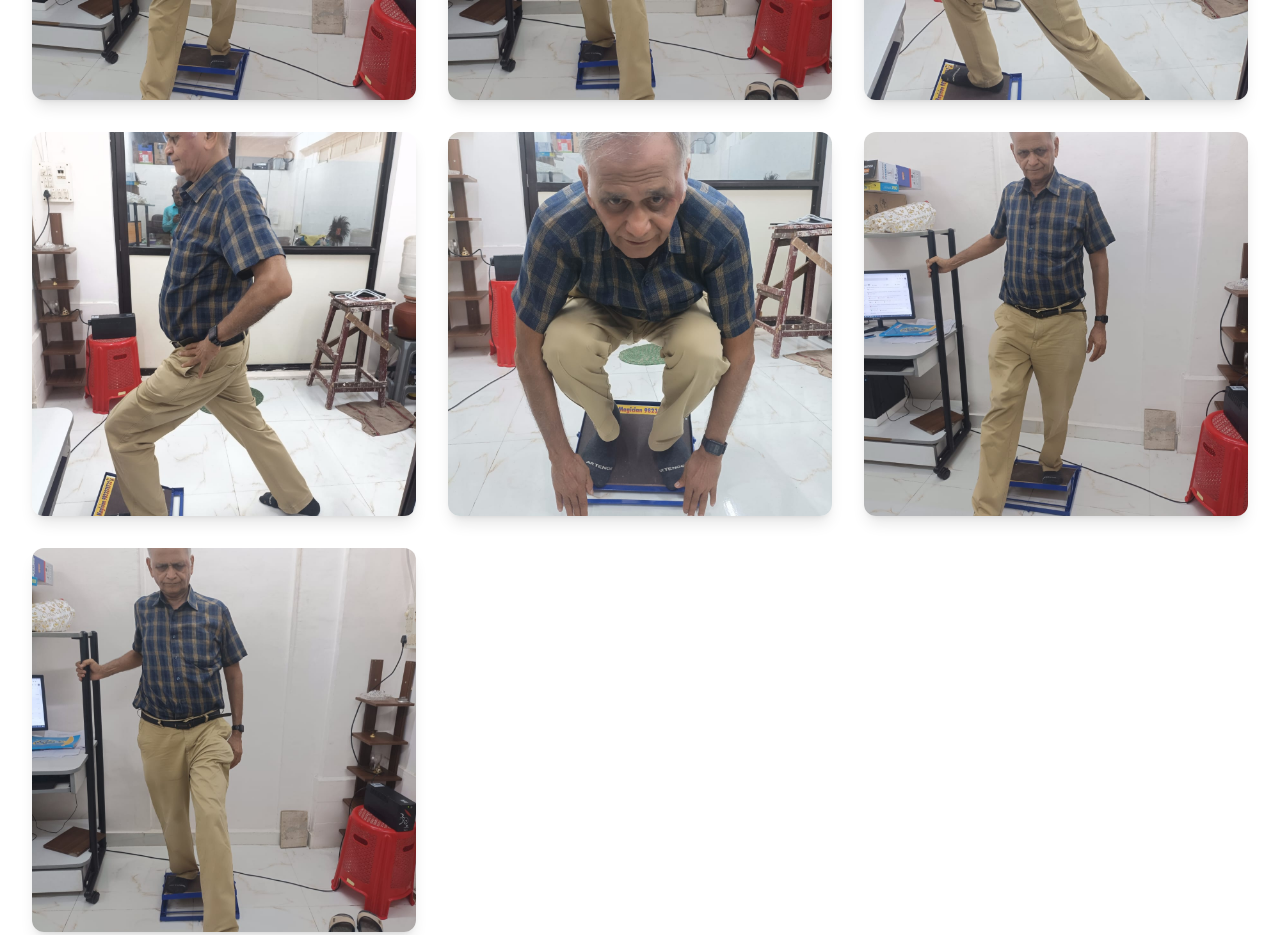
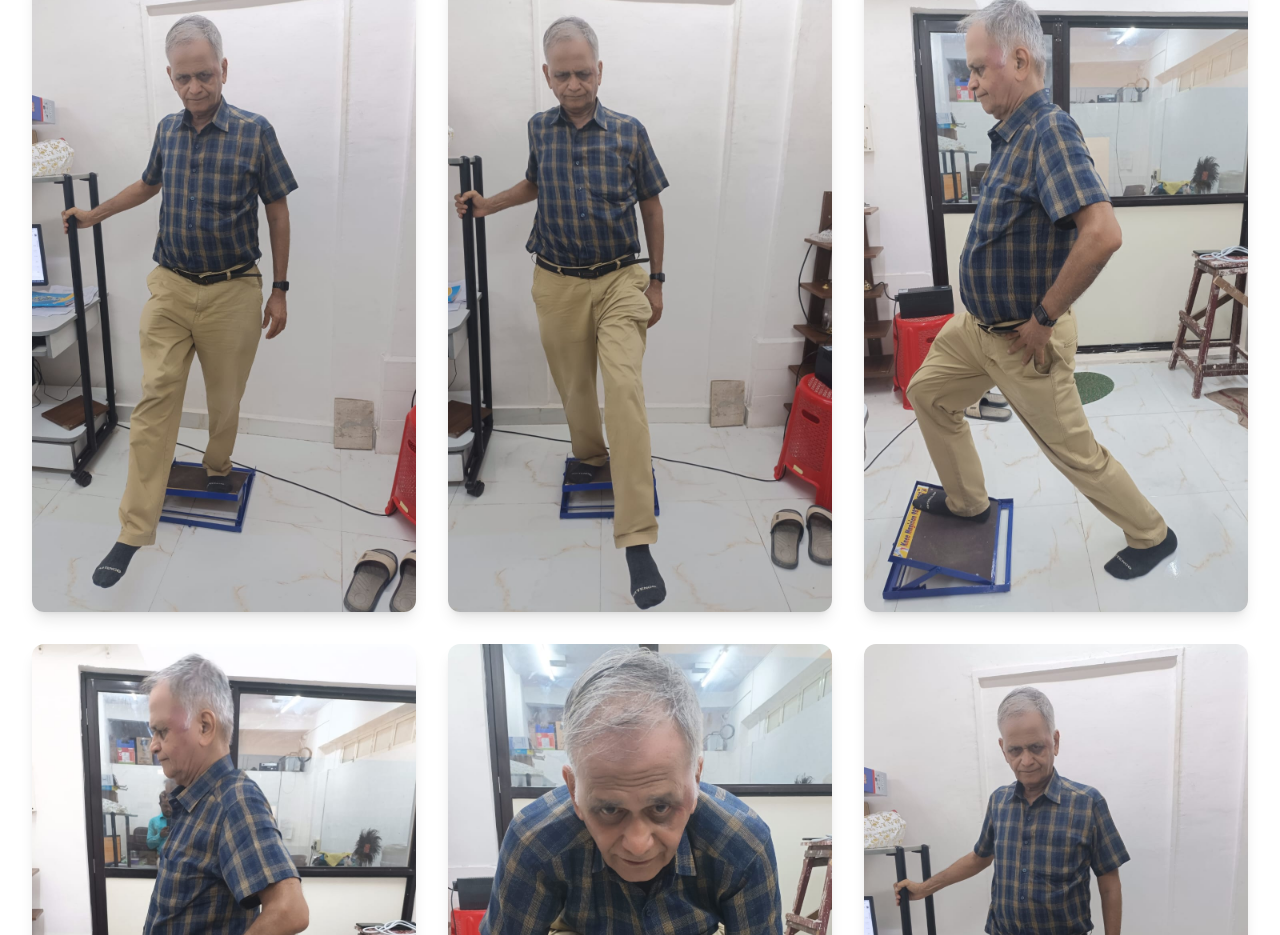
Before and after one commit to topacrobat1/Topacrobat, a plain HTML site: page gallery.html in a window 1280 px wide. Shown: the part 1000-1935 px from the top of the page. Drawn offline with nearby package versions, Linux system fonts and the light colour scheme.

Commit message:
Update gallery.html

```diff
--- a/gallery.html
+++ b/gallery.html
@@ -79,16 +79,16 @@
                 <p class="text-xl text-gray-600">See Knee Magician Exercise Board in action</p>
             </div>
             <div id="gallery-grid" class="grid md:grid-cols-2 lg:grid-cols-3 gap-8">
-                <img src="ex-1.jpeg" alt="Knee Magician ex-1" class="gallery-img rounded-xl shadow-lg aspect-square object-cover fade-in cursor-pointer" />
-                <img src="ex-2.jpeg" alt="Knee Magician ex-2" class="gallery-img rounded-xl shadow-lg aspect-square object-cover fade-in cursor-pointer" />
-                <img src="ex-3.jpeg" alt="Knee Magician ex-3" class="gallery-img rounded-xl shadow-lg aspect-square object-cover fade-in cursor-pointer" />
-                <img src="ex-4.jpeg" alt="Knee Magician ex-4" class="gallery-img rounded-xl shadow-lg aspect-square object-cover fade-in cursor-pointer" />
-                <img src="ex-5.jpeg" alt="Knee Magician ex-5" class="gallery-img rounded-xl shadow-lg aspect-square object-cover fade-in cursor-pointer" />
-                <img src="ex-6.jpeg" alt="Knee Magician ex-6" class="gallery-img rounded-xl shadow-lg aspect-square object-cover fade-in cursor-pointer" />
-                <img src="ex-7.jpeg" alt="Knee Magician ex-7" class="gallery-img rounded-xl shadow-lg aspect-square object-cover fade-in cursor-pointer" />
-                <img src="ex-8.jpeg" alt="Knee Magician ex-8" class="gallery-img rounded-xl shadow-lg aspect-square object-cover fade-in cursor-pointer" />
-                <img src="ex-9.jpeg" alt="Knee Magician ex-9" class="gallery-img rounded-xl shadow-lg aspect-square object-cover fade-in cursor-pointer" />
-                <img src="ex-10.jpeg" alt="Knee Magician ex-10" class="gallery-img rounded-xl shadow-lg aspect-square object-cover fade-in cursor-pointer" />
+                <img src="ex-1.jpeg" alt="Knee Magician ex-1" class="gallery-img rounded-xl shadow-lg w-full h-96 md:h-[40rem] object-cover fade-in cursor-pointer" />
+                <img src="ex-2.jpeg" alt="Knee Magician ex-2" class="gallery-img rounded-xl shadow-lg w-full h-96 md:h-[40rem] object-cover fade-in cursor-pointer" />
+                <img src="ex-3.jpeg" alt="Knee Magician ex-3" class="gallery-img rounded-xl shadow-lg w-full h-96 md:h-[40rem] object-cover fade-in cursor-pointer" />
+                <img src="ex-4.jpeg" alt="Knee Magician ex-4" class="gallery-img rounded-xl shadow-lg w-full h-96 md:h-[40rem] object-cover fade-in cursor-pointer" />
+                <img src="ex-5.jpeg" alt="Knee Magician ex-5" class="gallery-img rounded-xl shadow-lg w-full h-96 md:h-[40rem] object-cover fade-in cursor-pointer" />
+                <img src="ex-6.jpeg" alt="Knee Magician ex-6" class="gallery-img rounded-xl shadow-lg w-full h-96 md:h-[40rem] object-cover fade-in cursor-pointer" />
+                <img src="ex-7.jpeg" alt="Knee Magician ex-7" class="gallery-img rounded-xl shadow-lg w-full h-96 md:h-[40rem] object-cover fade-in cursor-pointer" />
+                <img src="ex-8.jpeg" alt="Knee Magician ex-8" class="gallery-img rounded-xl shadow-lg w-full h-96 md:h-[40rem] object-cover fade-in cursor-pointer" />
+                <img src="ex-9.jpeg" alt="Knee Magician ex-9" class="gallery-img rounded-xl shadow-lg w-full h-96 md:h-[40rem] object-cover fade-in cursor-pointer" />
+                <img src="ex-10.jpeg" alt="Knee Magician ex-10" class="gallery-img rounded-xl shadow-lg w-full h-96 md:h-[40rem] object-cover fade-in cursor-pointer" />
             </div>
         </div>
         <!-- Modal -->
```
